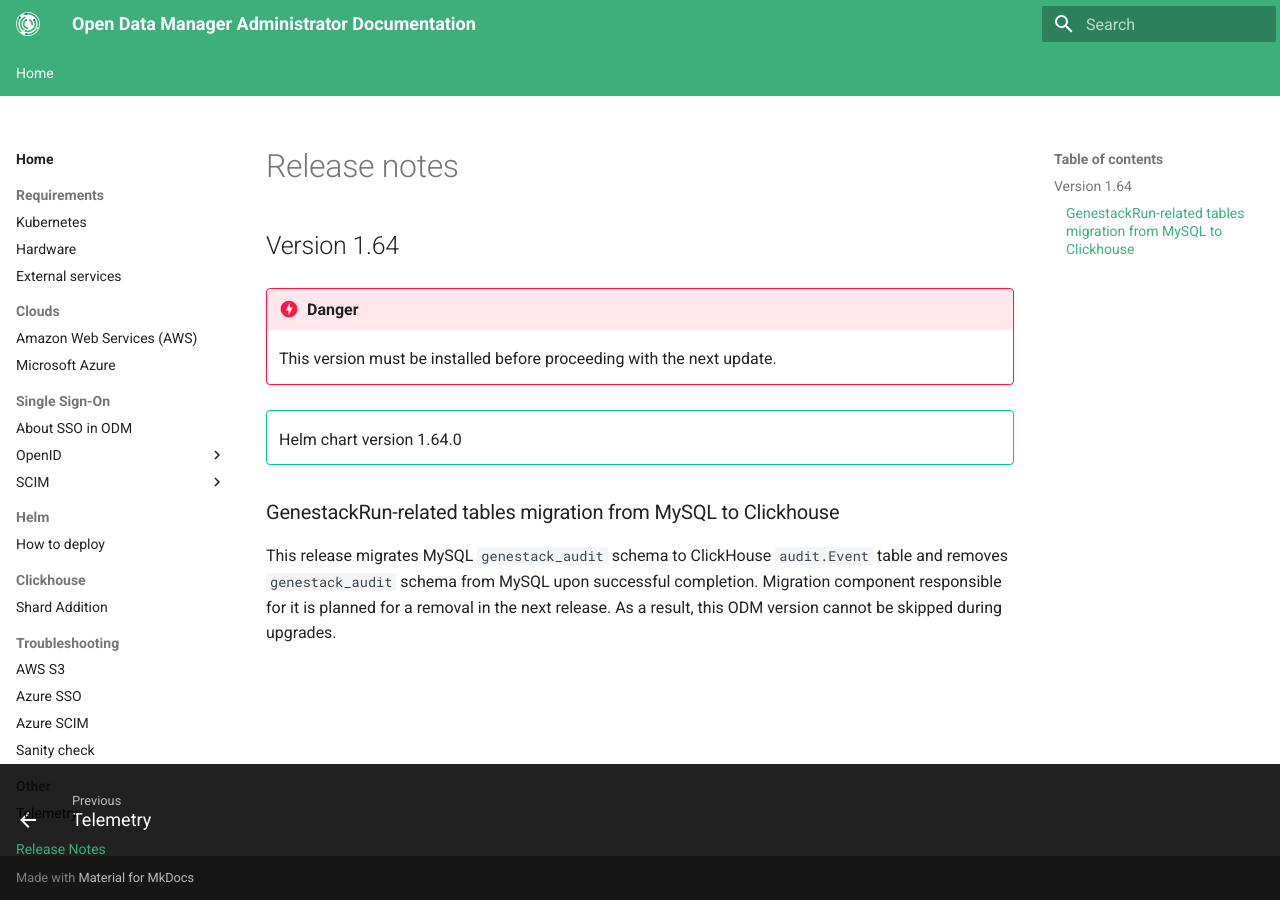
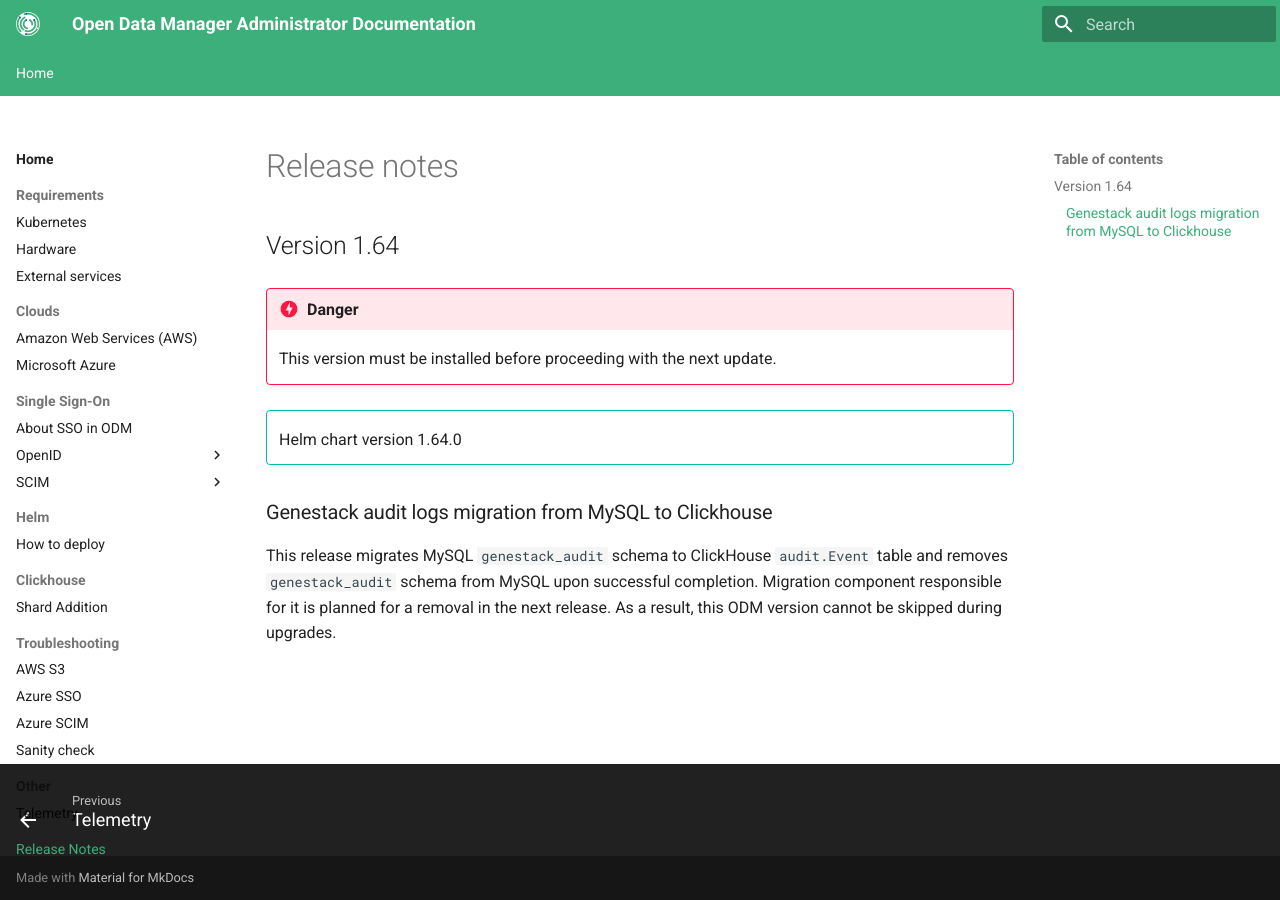
Before and after one commit to genestack/admin-docs, an MkDocs documentation site: the page built from docs/home/release-notes.md, in a window 1280 px wide. Built offline with MkDocs 1.6.1 and Material for MkDocs 9.7.7, drawn with Linux system fonts in a browser that asks for light colours; the version menu is left out.

Commit message:
ODM-13408: fixed header text

```diff
--- a/docs/home/release-notes.md
+++ b/docs/home/release-notes.md
@@ -9,7 +9,7 @@
 !!! tip ""
     Helm chart version 1.64.0
 
-### GenestackRun-related tables migration from MySQL to Clickhouse
+### Genestack audit logs migration from MySQL to Clickhouse
 
 This release migrates MySQL `genestack_audit` schema to ClickHouse `audit.Event` table and
 removes `genestack_audit` schema from MySQL upon successful completion. Migration component responsible for it
```
